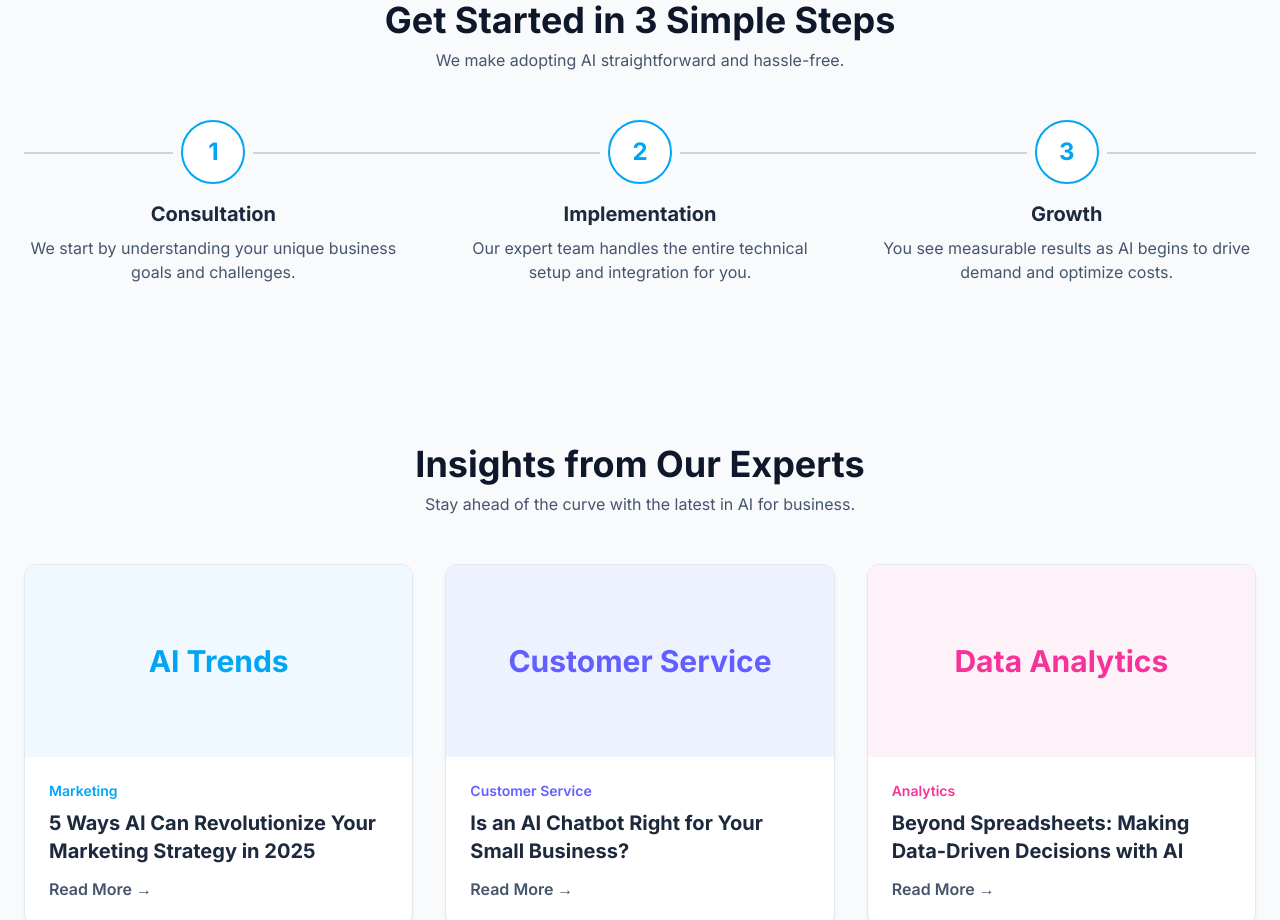
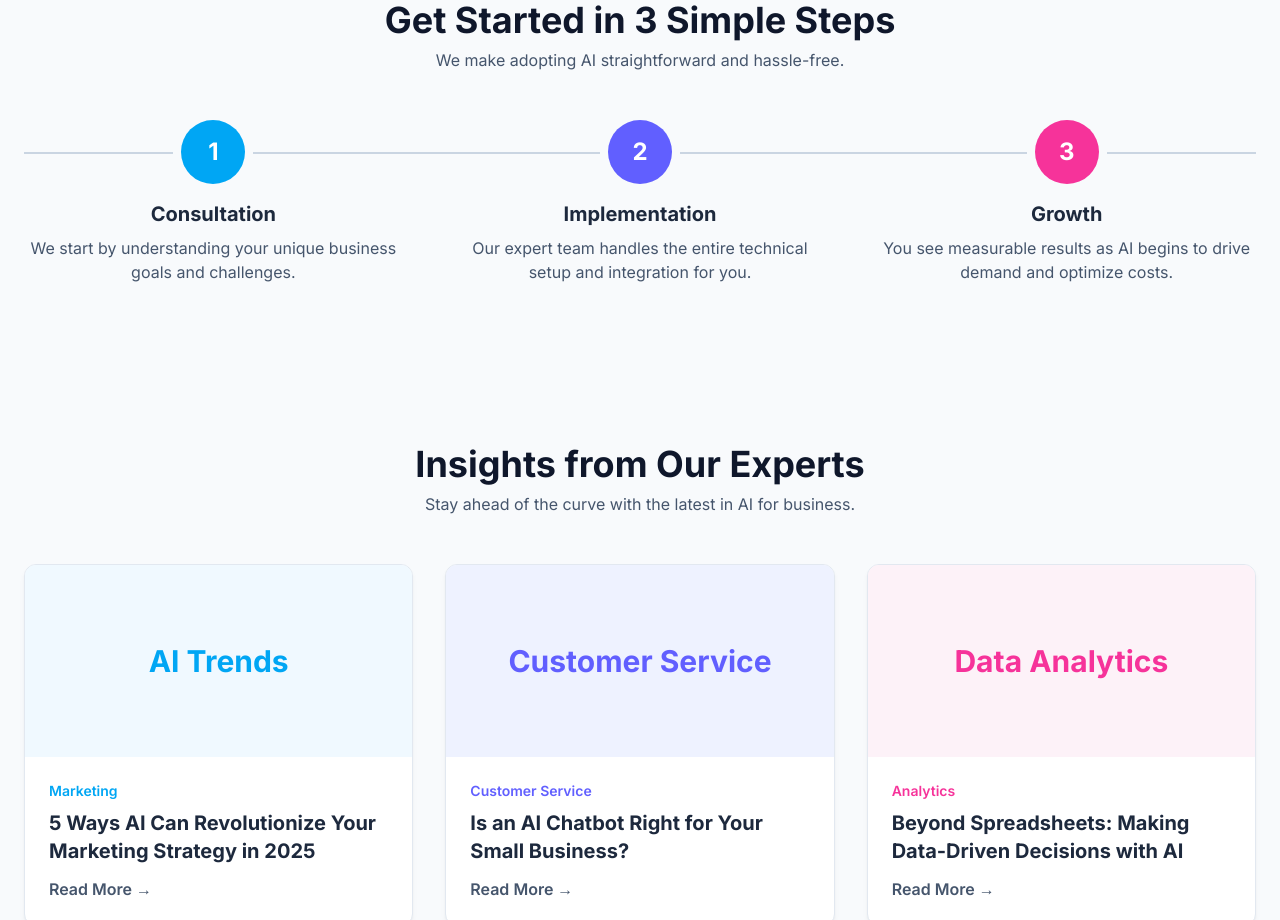
Before and after one commit to vunguyen82/3btai-website, a Next.js app: page / in a window 1280 px wide. Shown: the part 2120-3040 px from the top of the page. Built offline with nearby package versions, Linux system fonts and the light colour scheme; no server answers.

Commit message:
feat: apply theme colors to 'How It Works' section

```diff
--- a/src/components/HowItWorks.tsx
+++ b/src/components/HowItWorks.tsx
@@ -6,16 +6,22 @@ const HowItWorks = () => {
       step: 1,
       title: 'Consultation',
       description: 'We start by understanding your unique business goals and challenges.',
+      bgColor: 'bg-sky-500',
+      textColor: 'text-white',
     },
     {
       step: 2,
       title: 'Implementation',
       description: 'Our expert team handles the entire technical setup and integration for you.',
+      bgColor: 'bg-indigo-500',
+      textColor: 'text-white',
     },
     {
       step: 3,
       title: 'Growth',
       description: 'You see measurable results as AI begins to drive demand and optimize costs.',
+      bgColor: 'bg-pink-500',
+      textColor: 'text-white',
     },
   ];
 
@@ -32,7 +38,7 @@ const HowItWorks = () => {
             {steps.map((item) => (
               <div key={item.step} className="text-center">
                 <div className="relative inline-block bg-slate-50 px-2">
-                  <div className="w-16 h-16 bg-white border-2 border-sky-500 rounded-full flex items-center justify-center text-2xl font-bold text-sky-500 mb-4">
+                  <div className={`w-16 h-16 rounded-full flex items-center justify-center text-2xl font-bold mb-4 ${item.bgColor} ${item.textColor}`}>
                     {item.step}
                   </div>
                 </div>
```
